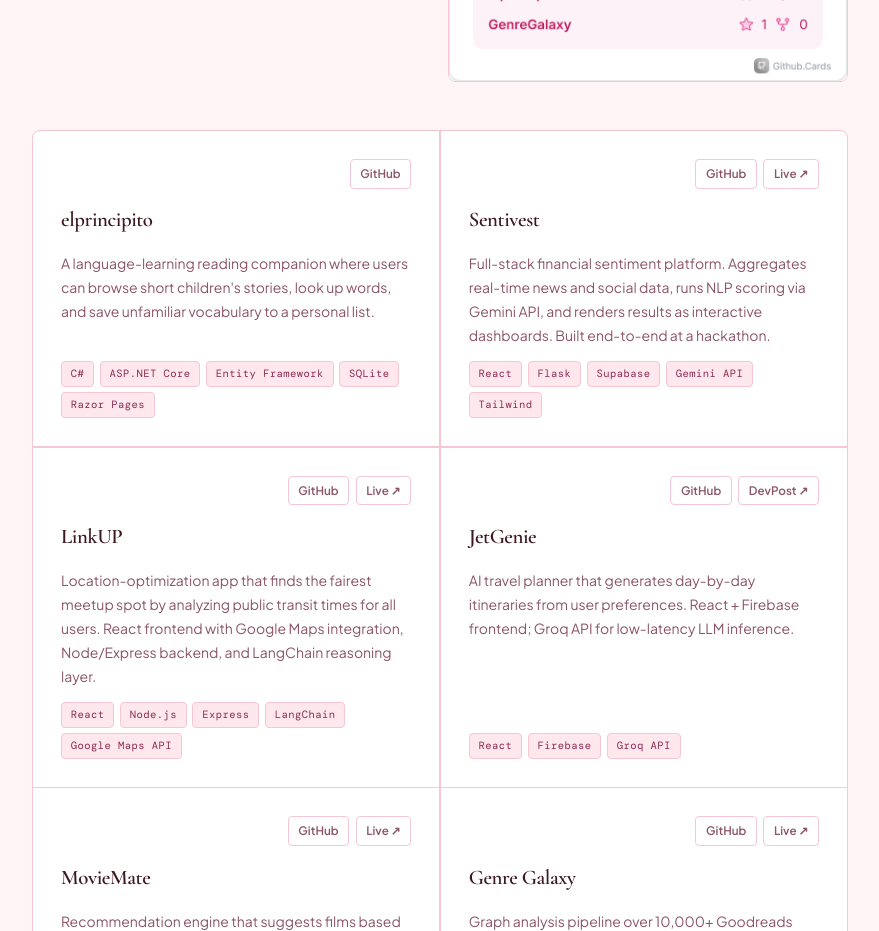
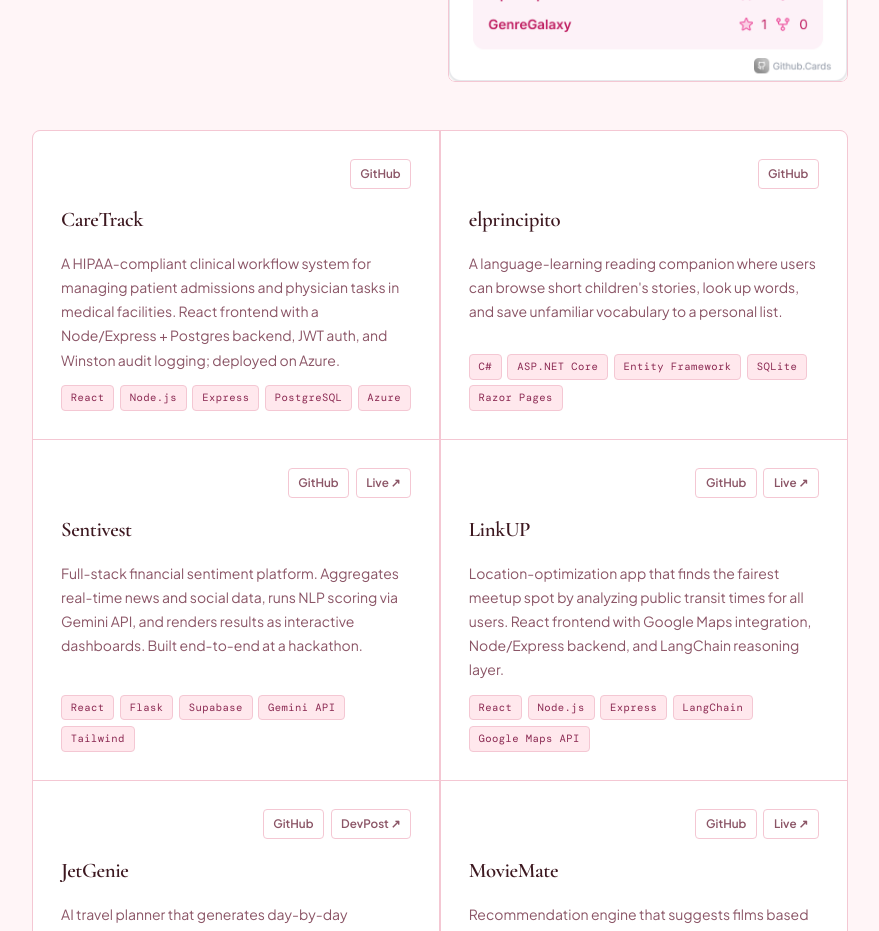
Before and after one commit to afsanab/AfsanasPortfolio, a React (Vite) app: page / in a window 1280 px wide. Shown: the part 1740-2671 px from the top of the page, without its empty margins (200-1079 px from the left). Built offline with nearby package versions, Linux system fonts and the light colour scheme.

Commit message:
added caretrack to projects section

```diff
--- a/src/data.ts
+++ b/src/data.ts
@@ -49,6 +49,14 @@ export const leadershipExperiences: Experience[] = [
 ]
 
 export const projects: Project[] = [
+  {
+    name: 'CareTrack',
+    desc: 'A HIPAA-compliant clinical workflow system for managing patient admissions and physician tasks in medical facilities. React frontend with a Node/Express + Postgres backend, JWT auth, and Winston audit logging; deployed on Azure.',
+    tech: ['React', 'Node.js', 'Express', 'PostgreSQL', 'Azure'],
+    links: [
+      { label: 'GitHub', url: 'https://github.com/afsanab/careTrack' },
+    ],
+  },
   {
     name: 'elprincipito',
     desc: 'A language-learning reading companion where users can browse short children\'s stories, look up words, and save unfamiliar vocabulary to a personal list.',
```
